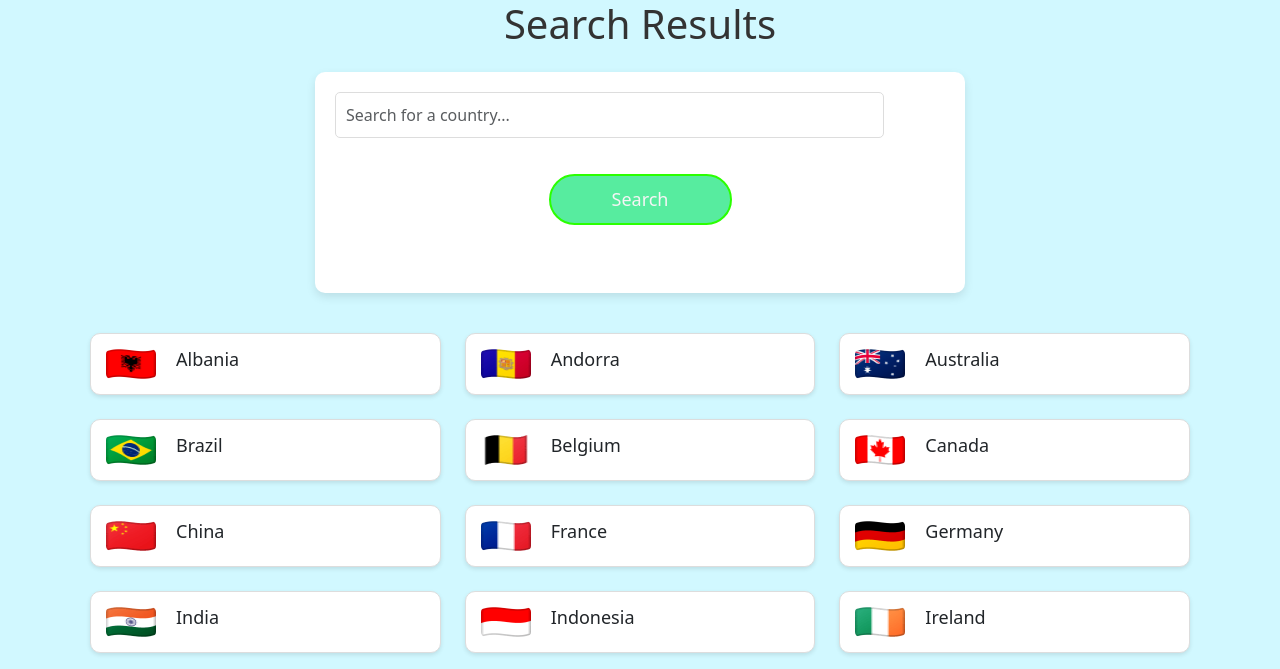
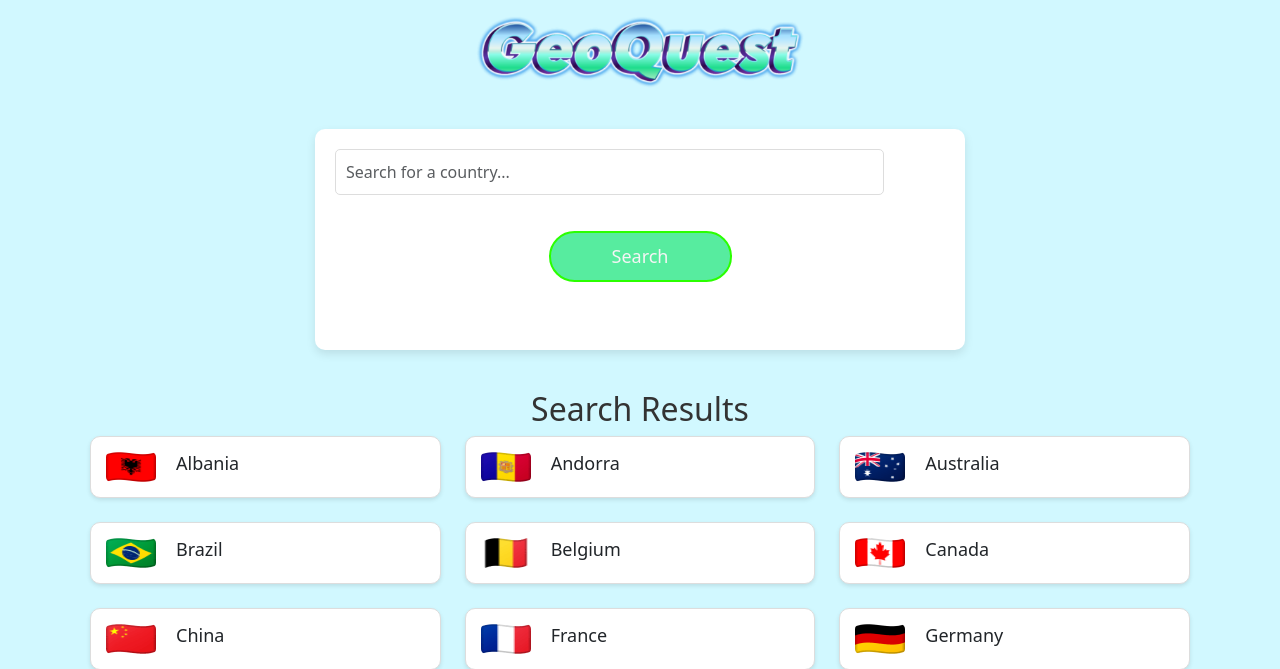
Before and after one commit to RaheemX00206737/GeoQuest, a Django app: page /countries/search/ in a window 1280 px wide. Shown: the top 669 px of the page. Run offline with Django 5.2, Linux system fonts and the light colour scheme; data comes from the database, SQL or seed files in the repository; some libraries are stand-ins or nearby versions.

Commit message:
finishing touches

```diff
--- a/GeoQuest/countries/templates/search_results.html
+++ b/GeoQuest/countries/templates/search_results.html
@@ -8,12 +8,14 @@
         <meta charset="UTF-8">
         <meta name="viewport" content="width=device-width, initial-scale=1.0">
         <title>Search Results</title>
+        <a href="{% url 'home' %}">
+            <img src="{% static 'images/geoquest.png' %}" alt="GeoQuest Logo" class="logo">
+        </a>
         <link href="https://cdn.jsdelivr.net/npm/bootstrap@5.3.0-alpha1/dist/css/bootstrap.min.css" rel="stylesheet">
         <link href="{% static 'css/style.css' %}" rel="stylesheet">
     </head>
 
     <body>
-            <h1 class="text-center mb-4">Search Results</h1>
             <div class="search-wrapper">
                 <form method="GET" action="{% url 'search_results' %}" class="mb-5 text-center">
                 {{ form|crispy }}
@@ -23,6 +25,7 @@
             </div>
 
             <div class="container countries-list">
+                <h2>Search Results</h2>
                 <div class="row">
                     {% for country in countries %}
                         <div class="col-md-4 mb-4">
--- a/GeoQuest/static/css/style.css
+++ b/GeoQuest/static/css/style.css
@@ -104,4 +104,10 @@ body {
     max-width: 450px;
     height: auto;
     margin-bottom: 25px;
+    transition: transform 0.3s ease, opacity 0.3s ease;
 }
+
+.logo:hover {
+    transform: scale(1.05);
+    opacity: 0.8;
+}
```
